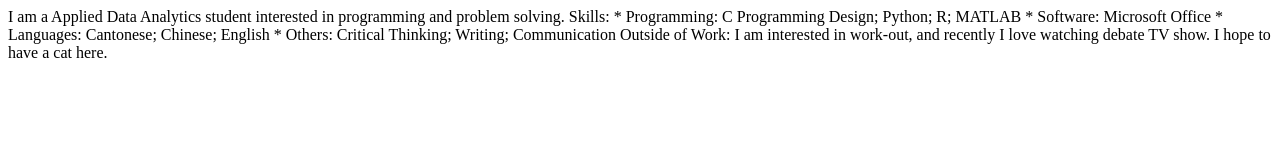
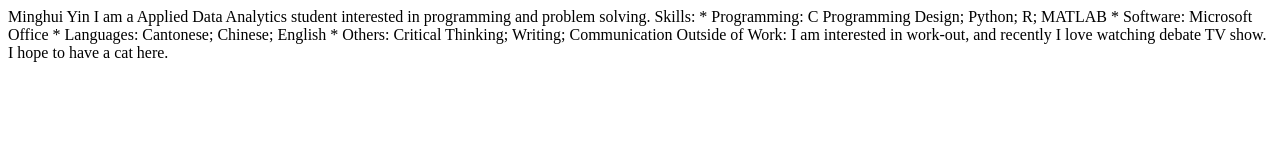
Before and after one commit to EssieYin/ist263, a plain HTML site: page lab01/yin-bio.html in a window 1280 px wide. Drawn offline with Linux system fonts and the light colour scheme.

Commit message:
Update yin-bio.html

```diff
--- a/lab01/yin-bio.html
+++ b/lab01/yin-bio.html
@@ -6,6 +6,8 @@
     </head>
 
     <body>
+        Minghui Yin
+
         I am a Applied Data Analytics student interested in programming and problem solving.
 
         Skills:
```
